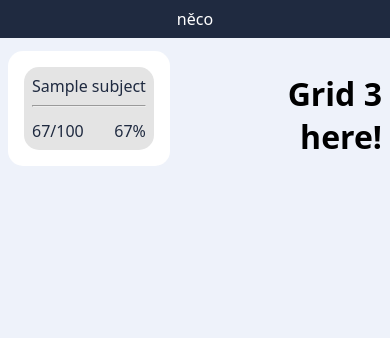
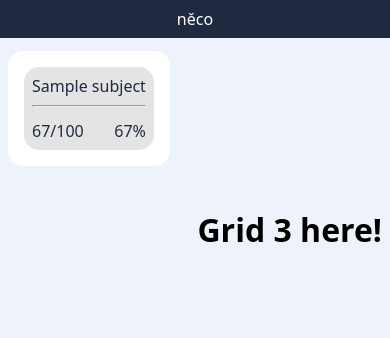
Before and after one commit to Krupicova12Kase/OpenSchoolSucks, a Flask app: template templates/home.html in a window 390 px wide. Shown: the top 338 px of the page. Run offline with Flask 3, Linux system fonts and the light colour scheme; the template is opened without the code that fills it: most values are stand-ins (such as "Sample title", 1, 10 or a date in 2020).

Commit message:
Mobile design attempt

```diff
--- a/static/styles/home.css
+++ b/static/styles/home.css
@@ -79,3 +79,19 @@ body {
     border-radius: var(--border-radius);
     text-align: center;
 }
+
+@media (max-width: 768px) {
+    .grid-main {
+        grid-template-columns: 1fr;
+        grid-template-rows: auto auto auto;
+    }
+    .grid1-main {
+        grid-area: 1 / 1 / 2 / 2;
+    }
+    .grid2-main {
+        grid-area: 2 / 1 / 3 / 2;
+    }
+    .grid3-main {
+        grid-area: 3 / 1 / 4 / 2;
+    }
+}
```
